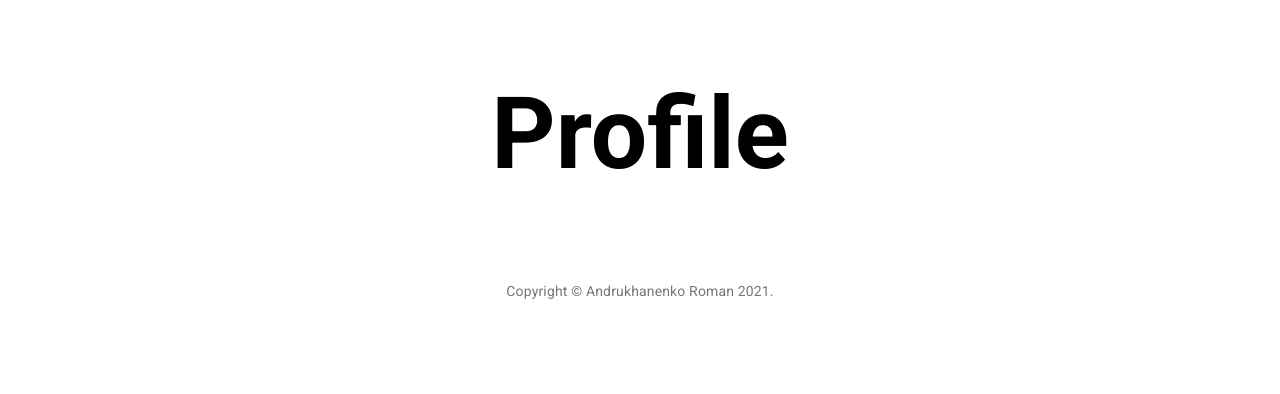
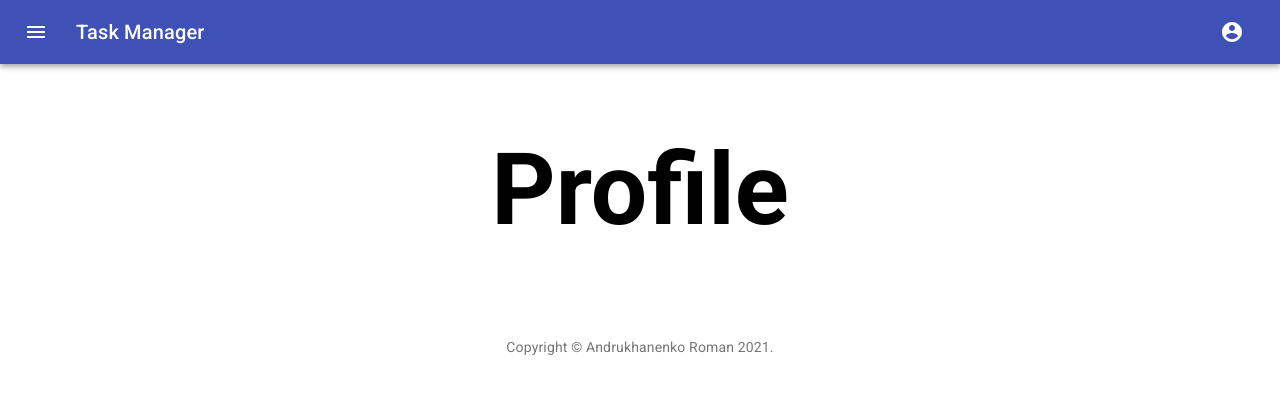
Before and after one commit to Vooooodoo/task-manager-frontend, a React (Create React App) app: page /profile in a window 1280 px wide. Shown: the top 394 px of the page. Built offline with nearby package versions, Linux system fonts and the light colour scheme.

Commit message:
feature: add header

```diff
--- a/src/components/App/App.js
+++ b/src/components/App/App.js
@@ -1,5 +1,6 @@
 import React from 'react';
 import GlobalStyle from '../GlobalStyle';
+import Header from '../Header';
 import Router from '../../routes';
 import Footer from '../Footer';
 
@@ -7,6 +8,7 @@
   return (
     <>
       <GlobalStyle />
+      <Header />
       <Router />
       <Footer />
     </>
--- a/src/components/GlobalStyle/index.js
+++ b/src/components/GlobalStyle/index.js
@@ -11,6 +11,10 @@
     -ms-text-size-adjust: 100%;
     -moz-text-size-adjust: 100%;
   }
+
+  body {
+    margin: 0;
+  }
 `;
 
 export default GlobalStyle;
--- a/src/components/Header/index.js
+++ b/src/components/Header/index.js
@@ -1,19 +1,100 @@
 import React from 'react';
-import styled from 'styled-components';
+import { connect } from 'react-redux';
+import { setIsLoggedIn } from '../../store/auth';
+import { makeStyles } from '@material-ui/core/styles';
+import AppBar from '@material-ui/core/AppBar';
+import Toolbar from '@material-ui/core/Toolbar';
+import Typography from '@material-ui/core/Typography';
+import IconButton from '@material-ui/core/IconButton';
+import MenuIcon from '@material-ui/icons/Menu';
+import AccountCircle from '@material-ui/icons/AccountCircle';
+import MenuItem from '@material-ui/core/MenuItem';
+import Menu from '@material-ui/core/Menu';
 
-const StyledMain = styled.main`
-  display: flex;
-  justify-content: center;
-  color: black;
-  font-size: 50px;
-`;
+const useStyles = makeStyles((theme) => ({
+  root: {
+    flexGrow: 1,
+  },
+  menuButton: {
+    marginRight: theme.spacing(2),
+  },
+  title: {
+    flexGrow: 1,
+  },
+}));
 
-function Header() {
+function Header(props) {
+  const classes = useStyles();
+  const [anchorEl, setAnchorEl] = React.useState(null);
+  const open = Boolean(anchorEl);
+
+  const handleMenu = (event) => {
+    setAnchorEl(event.currentTarget);
+  };
+
+  const handleClose = () => {
+    setAnchorEl(null);
+  };
+
   return (
-    <StyledMain>
-      <h1>Header</h1>
-    </StyledMain>
+    <AppBar position="static">
+      <Toolbar>
+        <IconButton
+          edge="start"
+          className={classes.menuButton}
+          color="inherit"
+          aria-label="menu"
+        >
+          <MenuIcon />
+        </IconButton>
+        <Typography variant="h6" className={classes.title}>
+          Task Manager
+        </Typography>
+        {props.isLoggedIn && (
+          <div>
+            <IconButton
+              aria-label="account of current user"
+              aria-controls="menu-appbar"
+              aria-haspopup="true"
+              onClick={handleMenu}
+              color="inherit"
+            >
+              <AccountCircle />
+            </IconButton>
+            <Menu
+              id="menu-appbar"
+              anchorEl={anchorEl}
+              anchorOrigin={{
+                vertical: 'top',
+                horizontal: 'right',
+              }}
+              keepMounted
+              transformOrigin={{
+                vertical: 'top',
+                horizontal: 'right',
+              }}
+              open={open}
+              onClose={handleClose}
+            >
+              <MenuItem onClick={handleClose}>Main</MenuItem>
+              <MenuItem onClick={handleClose}>Profile</MenuItem>
+              <MenuItem onClick={() => props.onSetIsLoggedIn(false)}>
+                Sign Out
+              </MenuItem>
+            </Menu>
+          </div>
+        )}
+      </Toolbar>
+    </AppBar>
   );
 }
 
-export default Header;
+const mapStateToProps = (state) => ({
+  isLoggedIn: state.auth.isLoggedIn,
+});
+
+const mapDispatchToProps = (dispatch) => ({
+  onSetIsLoggedIn: (isLoggedIn) => dispatch(setIsLoggedIn(isLoggedIn)),
+});
+
+export default connect(mapStateToProps, mapDispatchToProps)(Header);
--- a/src/components/Main/index.js
+++ b/src/components/Main/index.js
@@ -1,6 +1,4 @@
 import React from 'react';
-import { connect } from 'react-redux';
-import { setIsLoggedIn } from '../../store/auth';
 import styled from 'styled-components';
 import Button from '@material-ui/core/Button';
 import { makeStyles } from '@material-ui/core/styles';
@@ -10,7 +8,7 @@
 const useStyles = makeStyles({
   button: {
     marginLeft: '30px',
-  }
+  },
 });
 
 const StyledMain = styled.main`
@@ -31,26 +29,13 @@
 `;
 
 function Main(props) {
-  const classes = useStyles();
+  // const classes = useStyles();
 
   return (
     <StyledMain>
       <h1>Main</h1>
-      <StyledButton
-        className={classes.button}
-        type="button"
-        variant="contained"
-        color="primary"
-        onClick={() => props.onSetIsLoggedIn(false)}
-      >
-        Sign Out
-      </StyledButton>
     </StyledMain>
   );
 }
 
-const mapDispatchToProps = (dispatch) => ({
-  onSetIsLoggedIn: (isLoggedIn) => dispatch(setIsLoggedIn(isLoggedIn)),
-});
-
-export default connect(null, mapDispatchToProps)(Main);
+export default Main;
```
